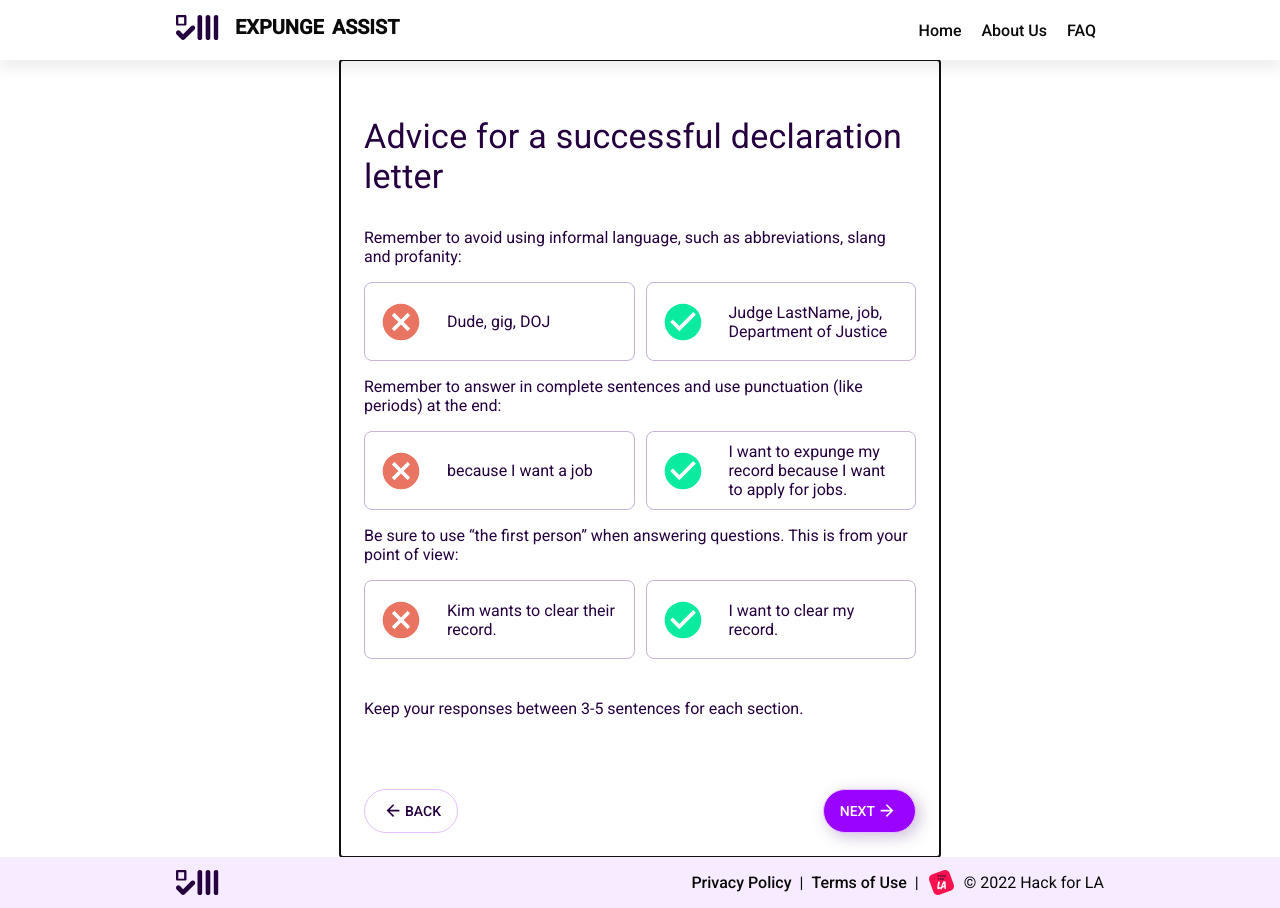
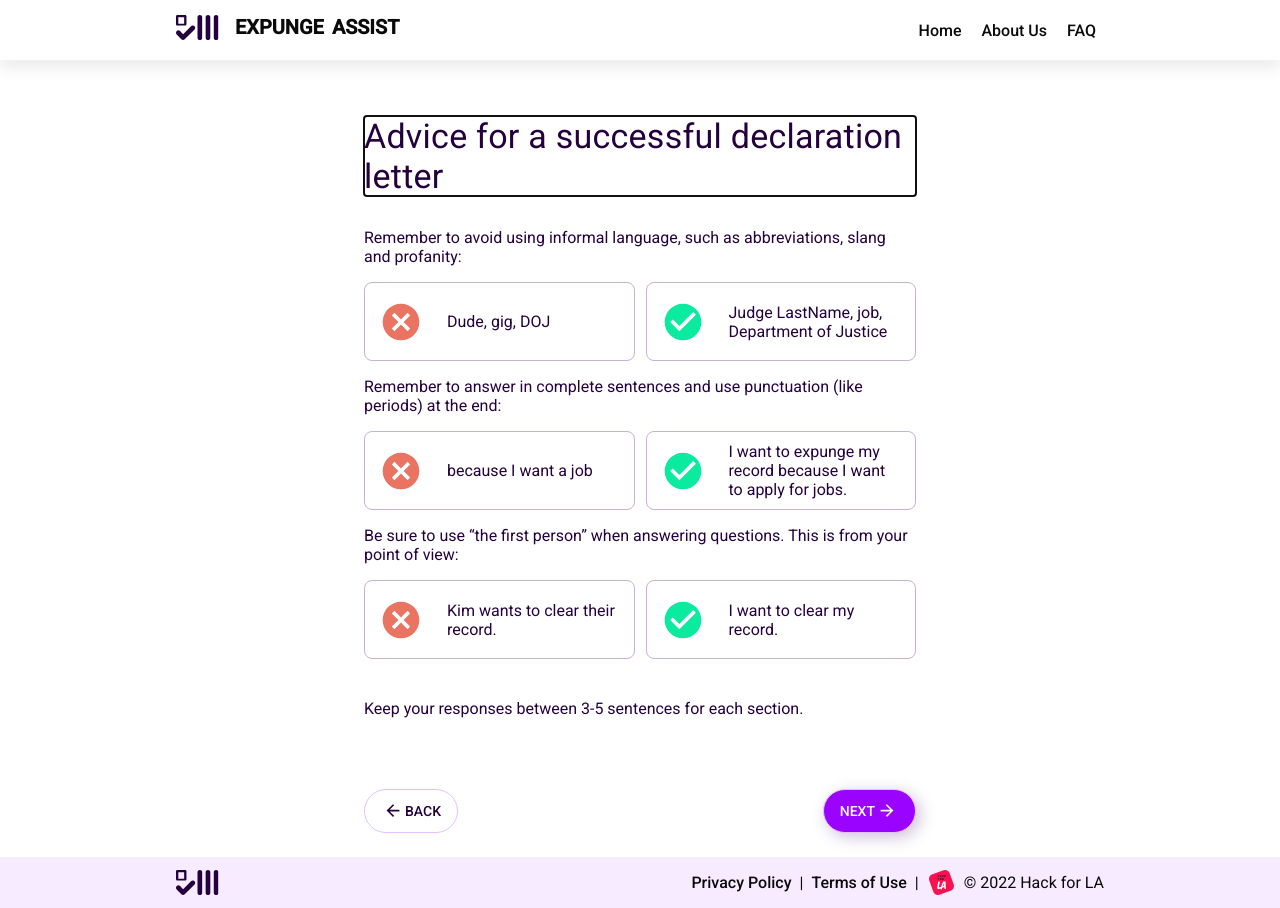
Before and after one commit to hackforla/expunge-assist, a React (Create React App) app in the folder products/statement-generator/: page /advice in a window 1280 px wide. Built offline with nearby package versions, Linux system fonts and the light colour scheme.

Commit message:
Update initial screen reader focus for Advice page

```diff
--- a/products/statement-generator/src/pages-form/Advice.tsx
+++ b/products/statement-generator/src/pages-form/Advice.tsx
@@ -68,16 +68,18 @@ const useStyles = makeStyles(({ breakpoints }) =>
 export default function Advice() {
   const { t } = useTranslation();
   const classes = useStyles();
-  const contentContainerRef = useRef<HTMLDivElement>(null);
+  const titleRef = useRef<HTMLHeadingElement>(null);
 
   useEffect(() => {
     // Automatically focus the container when the component mounts
-    contentContainerRef.current?.focus();
+    titleRef.current?.focus();
   }, []);
 
   return (
-    <ContentContainer ref={contentContainerRef} tabIndex={-1}>
-      <h2 className={classes.title}>{t('advice_page.header')}</h2>
+    <ContentContainer>
+      <h2 ref={titleRef} tabIndex={-1} className={classes.title}>
+        {t('advice_page.header')}
+      </h2>
       <div>
         <p className={classes.text}>{t('advice_page.point1.content')}</p>
         <div className={classes.yesNoContainer}>
```
